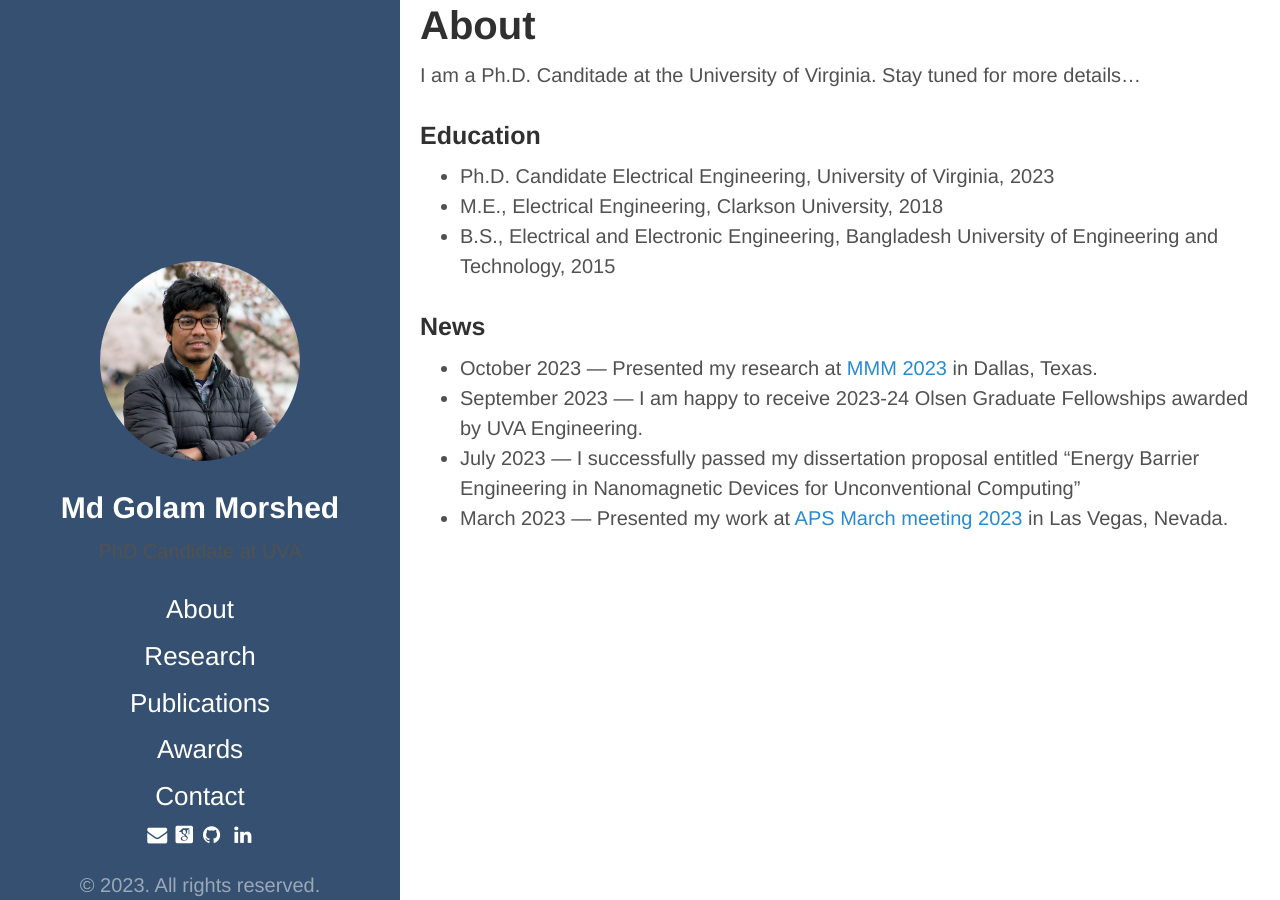
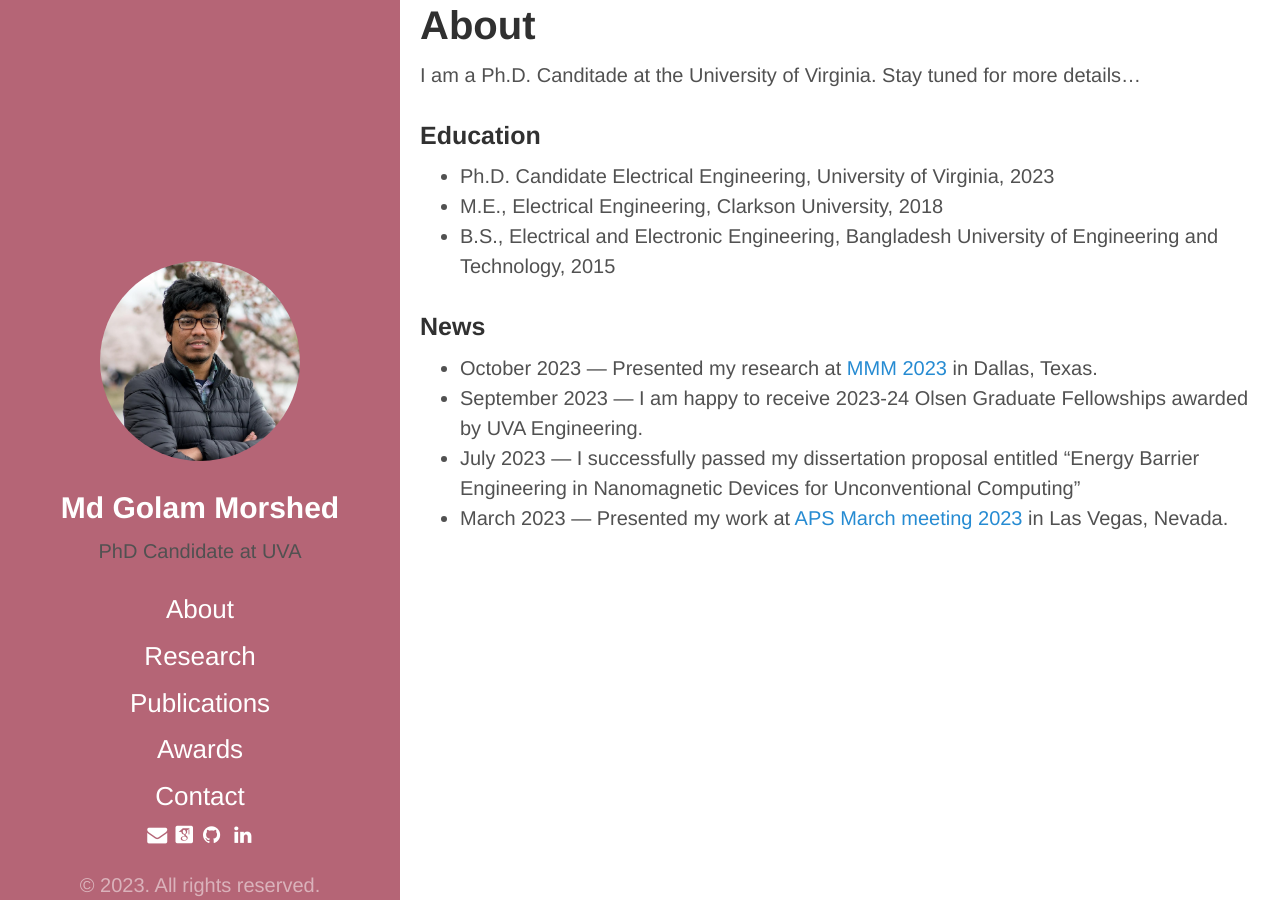
Before and after one commit to mgmorshed/mgmorshed.github.io, a Jekyll site: the page built from index.md, in a window 1280 px wide. Built offline with Jekyll 4.4.1, drawn with Linux system fonts in a browser that asks for light colours; cached includes are drawn as plain includes; some web fonts are replaced.

Commit message:
Update styles.css

```diff
--- a/public/css/styles.css
+++ b/public/css/styles.css
@@ -1,4 +1,4 @@
 .sidebar {
     width: 400px;
-    background-color: #355070;
+    background-color: #B56576;
 }
```
